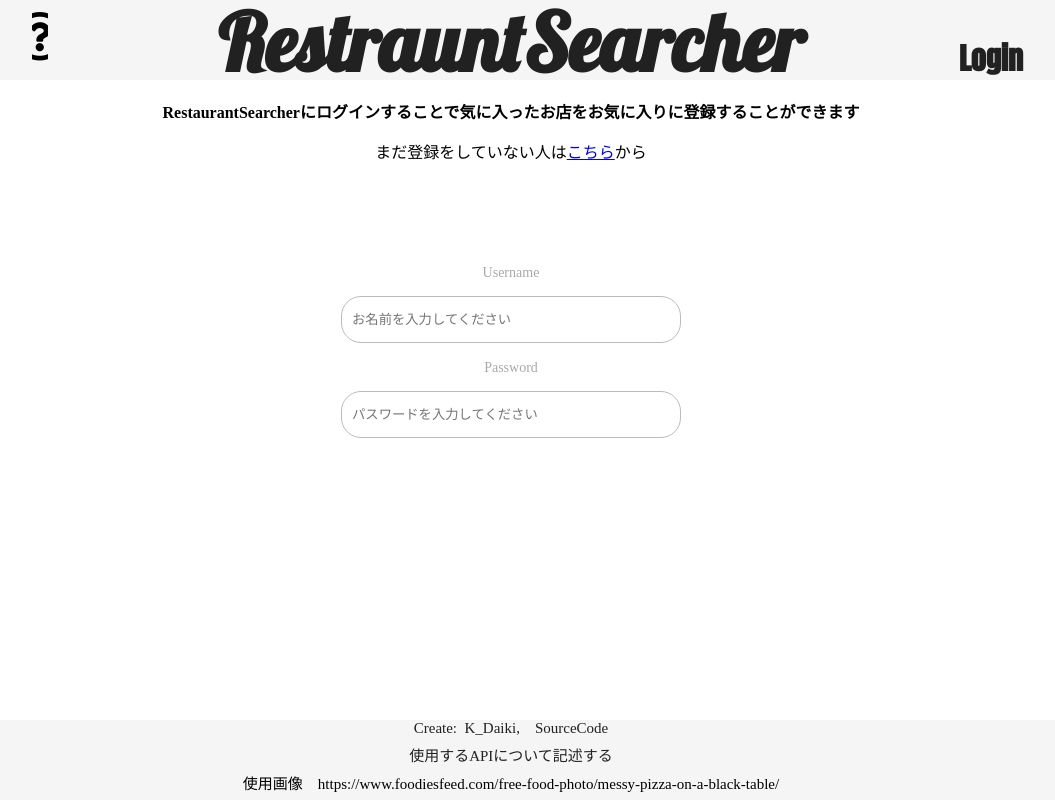
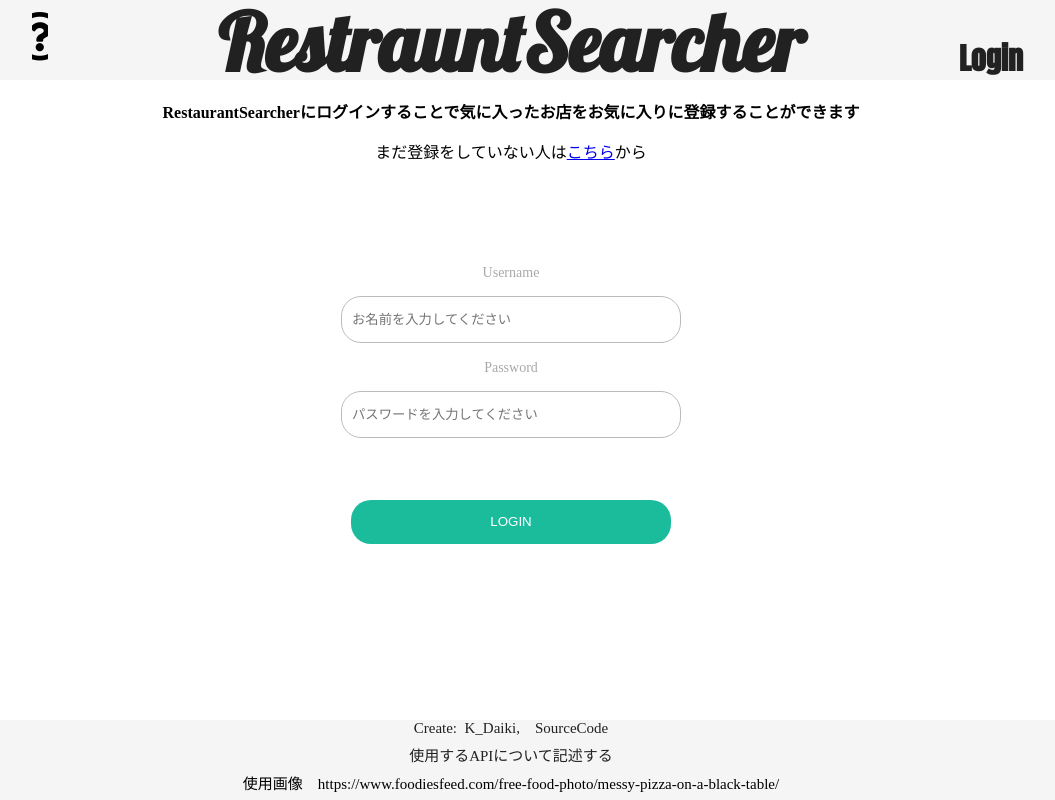
Before and after one commit to K-Daiki-0ne/Restaurant_Searcher, a React (Create React App) app in the folder client/: page /login in a window 1280 px wide. Shown: the whole page, without its empty margins (129-1184 px from the left). Built offline with nearby package versions, Linux system fonts and the light colour scheme.

Commit message:
create: Login pages button

```diff
--- a/client/src/components/templates/LoginUserForm/LoginUserForm.css
+++ b/client/src/components/templates/LoginUserForm/LoginUserForm.css
@@ -11,3 +11,23 @@
 	background:white;
 	border-radius:10px;
 }
+
+.login-content-button {
+  width: 46%;
+  margin-top: 2.5%;
+  padding:　15px 50px;
+  background:#1abc9c;
+  border-radius:20px;
+  border:none;
+  outline: none;
+	color:white;
+	cursor:pointer;
+	display:inline-block;
+	clear:right;
+	-webkit-transition:0.2s ease all;
+	   -moz-transition:0.2s ease all;
+	    -ms-transition:0.2s ease all;
+	     -o-transition:0.2s ease all;
+	        transition:0.2s ease all;
+
+}
--- a/client/src/components/templates/LoginUserForm/LoginUserForm.tsx
+++ b/client/src/components/templates/LoginUserForm/LoginUserForm.tsx
@@ -1,4 +1,5 @@
 import React from 'react';
+import { LoginButtonText } from '../../atoms/index';
 import {
   LoginNameInputForm,
   LoginPasswordInputForm
@@ -14,6 +15,9 @@ export function LoginUserForm() {
         <LoginNameInputForm />
         <LoginPasswordInputForm />
       </form>
+      <button className='login-content-button'>
+        <LoginButtonText />
+      </button>
     </div>
   )
 }
```
